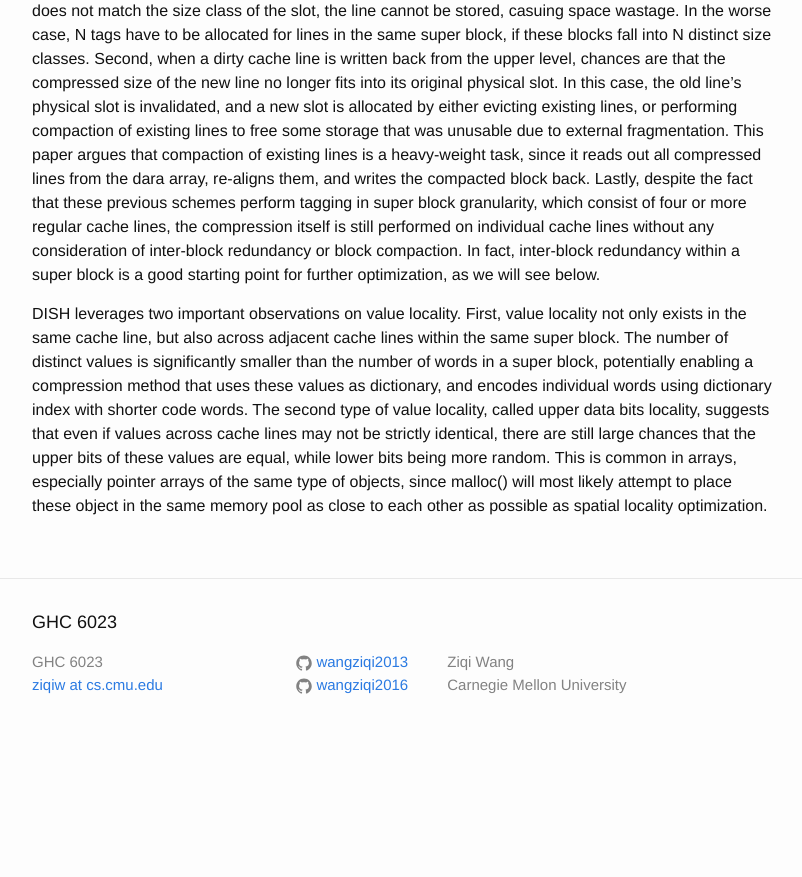
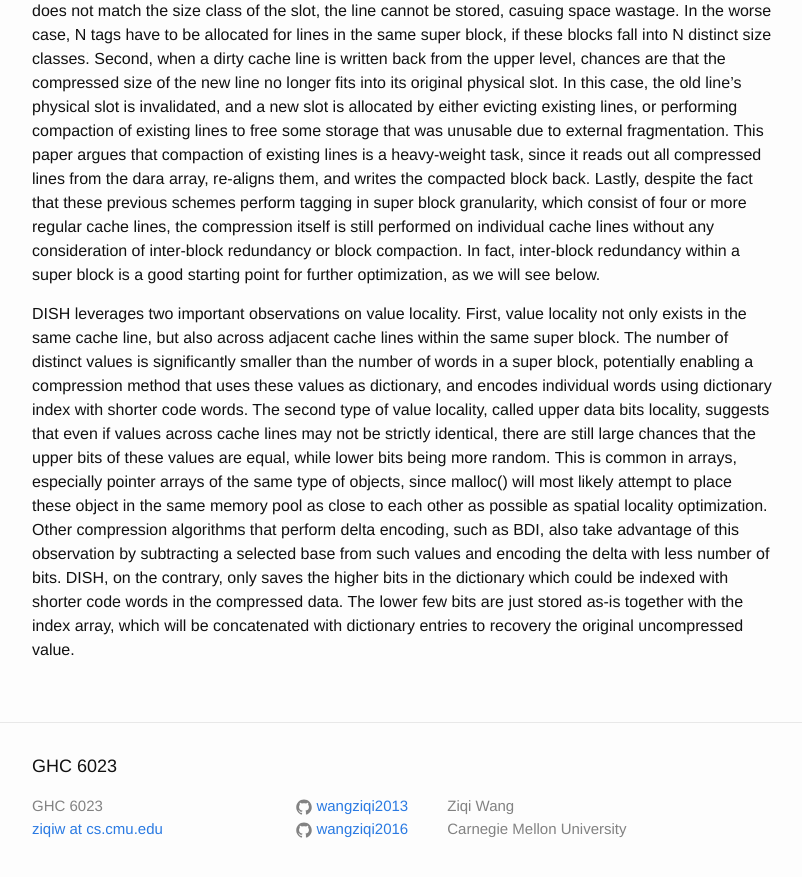
Before and after one commit to wangziqi2013/wangziqi2013.github.io, a Jekyll site: the page built from _posts/2020-07-18-dish.markdown, in a window 1280 px wide and 900 px high, scrolled down 679 px. Shown: the top 877 px of the window, without its empty margins (238-1040 px from the left). Built offline with Jekyll 4.4.1, drawn with Linux system fonts in a browser that asks for light colours; before the commit the page ends 1435 px from its top, so only the background shows below that.

Commit message:
Adding BDI

```diff
--- a/_posts/2020-07-18-dish.markdown
+++ b/_posts/2020-07-18-dish.markdown
@@ -39,3 +39,8 @@ may not be strictly identical, there are still large chances that the upper bits
 bits being more random. This is common in arrays, especially pointer arrays of the same type of objects, since
 malloc() will most likely attempt to place these object in the same memory pool as close to each other as possible as
 spatial locality optimization.
+Other compression algorithms that perform delta encoding, such as BDI, also take advantage of this observation by subtracting
+a selected base from such values and encoding the delta with less number of bits. DISH, on the contrary, only saves the
+higher bits in the dictionary which could be indexed with shorter code words in the compressed data. The lower few bits
+are just stored as-is together with the index array, which will be concatenated with dictionary entries to recovery the
+original uncompressed value.
```
